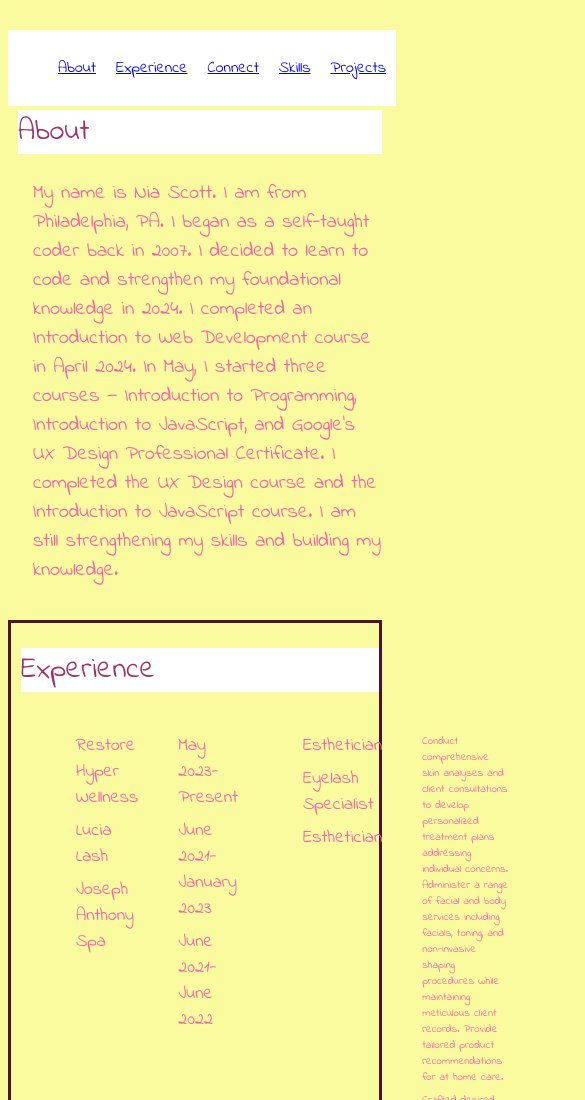
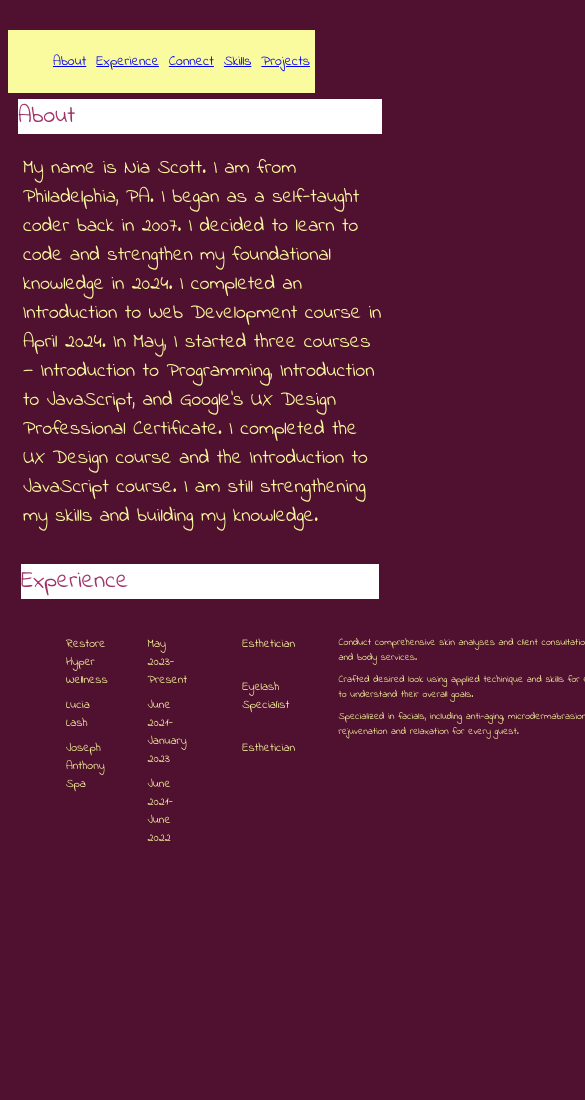
Before and after one commit to niashalise/nia-scott-io, a plain HTML site: page index.html in a window 390 px wide. Shown: the top 1100 px of the page, 585 px wide, since content can reach past the window. Drawn offline with Linux system fonts and the light colour scheme; a web font is replaced by a local one.

Commit message:
responsiveness added

```diff
--- a/CSS/index.css
+++ b/CSS/index.css
@@ -9,10 +9,12 @@
     font-weight: 400;
     font-style: normal;
 }
-
+/*
+    Desktop styles
+*/
 body {
-    background-color: #FAFA9E;
-    color: #F662AA;
+    background-color: #501130;
+    color: #FAFA9E;
     font-family: "Indie Flower", sans-serif;
 }
 
@@ -39,7 +41,7 @@ nav {
 h1 {
     margin: 30px 10px;
     font-size: 44px;
-    color: #501130;
+    color: #F662AA;
     font-family: "Give You Glory", sans-serif;
 }
 
@@ -111,3 +113,70 @@ li {
     flex-direction: row;
     padding-right: 20px;
 }
+
+/* Media Queries for Mobile Devices */
+
+@media only screen and (max-width: 500px) {
+    .navitem {
+        padding: 5px;
+        font-size: 14px;
+    }
+
+    h1 {
+        font-size: 34px;
+    }
+
+    h2 {
+        font-size: 24px;
+    }
+
+    p {
+        font-size: 9px;
+    }
+
+    .work-hist {
+        display: grid;
+        width: clamp(450px, 80%, 500px);
+        grid-template-columns: 1fr 1fr 1fr 2fr;
+        grid-template-rows: repeat(3, 1fr);
+        padding-bottom: 20px;
+        max-height: 750px;
+    }
+
+    .list1 > li, .list1-2 > li, .list1-1 > li {
+        font-size: 12px;
+    }
+
+    .desc-list > li {
+        font-size: 10px;
+    }
+
+    .list1, .list2, .list1-1, #bio {
+        margin-bottom: 10px;
+        margin-left: 15px;
+    }
+
+    .companies, .dates, .roles {
+        width: clamp(1fr, 30%, 40%);
+    }
+
+    .description {
+        width: 2fr;
+    }
+}
+
+/* Media Queries for Tablets */
+
+@media only screen and (max-width: 820px) {
+    .navbar {
+        background-color: #FAFA9E;
+    }
+
+    nav {
+        background-color: #FAFA9E;
+    }
+
+    .list1-1 > li {
+        padding-bottom: 25px;
+    }
+}
--- a/index.html
+++ b/index.html
@@ -59,7 +59,7 @@
                     </div>
                     <div class="description">
                         <ul class="desc-list">
-                            <li class="des-item">Conduct comprehensive skin analyses and client consultations to develop personalized treatment plans addressing individual concerns. Administer a range of facial and body services including facials, toning, and non-invasive shaping procedures while maintaining meticulous client records. Provide tailored product recommendations for at home care.</li>
+                            <li class="des-item">Conduct comprehensive skin analyses and client consultations to develop personalized treatment plans. Administer a range of facial and body services.</li>
                             <li class="des-item">Crafted desired look using applied techinique and skills for eyelashes and eyebrows. Conducted thorough consultations with clients to understand their overall goals.</li>
                             <li class="des-item">Specialized in facials, including anti-aging, microdermabrasion, and HydraFacials, as well as body treatments. Focused on delivering rejuvenation and relaxation for every guest.</li>
                         </ul>
```
